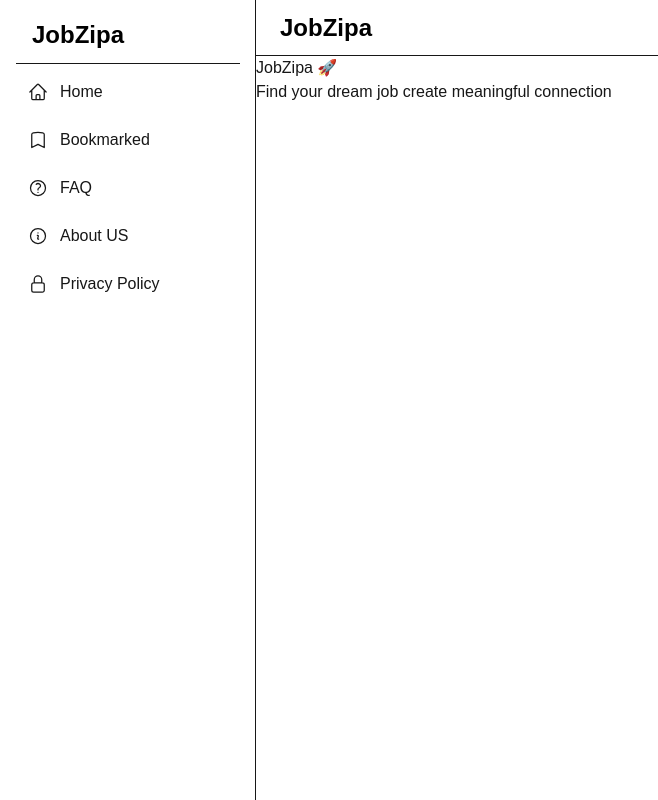
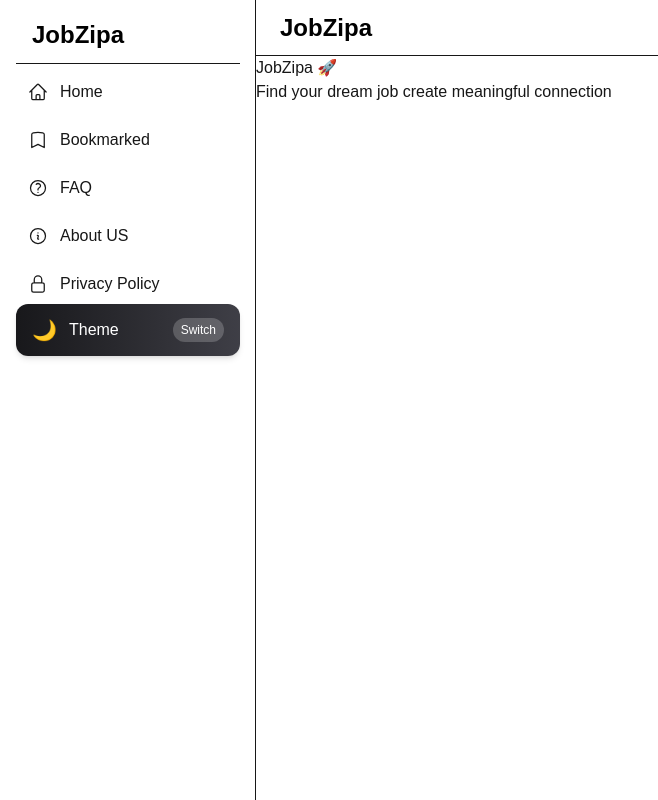
Before and after one commit to jordanyaaron/jobzipa, a Next.js app: page / in a window 1280 px wide. Shown: the whole page, without its empty margins (0-658 px from the left). Built offline with nearby package versions, Linux system fonts and the light colour scheme.

Commit message:
add theme button on side bar

```diff
--- a/components/headers/Header.tsx
+++ b/components/headers/Header.tsx
@@ -1,4 +1,3 @@
-
 "use client";
 
 type HeaderProps = {
--- a/components/sidebars/Sidebar.tsx
+++ b/components/sidebars/Sidebar.tsx
@@ -96,6 +96,30 @@ const Sidebar = ({ toggleDrawer }: SidebarProps) => {
           );
         })}
       </nav>
+      <button
+  className="
+    relative w-full flex items-center justify-between
+    px-4 py-3 rounded-xl
+    bg-gradient-to-r from-zinc-900 to-zinc-700
+    text-white shadow-md
+    transition-all duration-300
+    hover:scale-[1.02] hover:shadow-lg
+    active:scale-95
+    overflow-hidden
+  "
+>
+  {/* glow effect */}
+  <span className="absolute inset-0 bg-white/10 opacity-0 hover:opacity-100 transition" />
+
+  <div className="flex items-center gap-3">
+    <span className="text-xl">🌙</span>
+    <span className="font-medium">Theme</span>
+  </div>
+
+  <span className="text-xs bg-white/20 px-2 py-1 rounded-full">
+    Switch
+  </span>
+</button>
     </aside>
   );
 };
```
